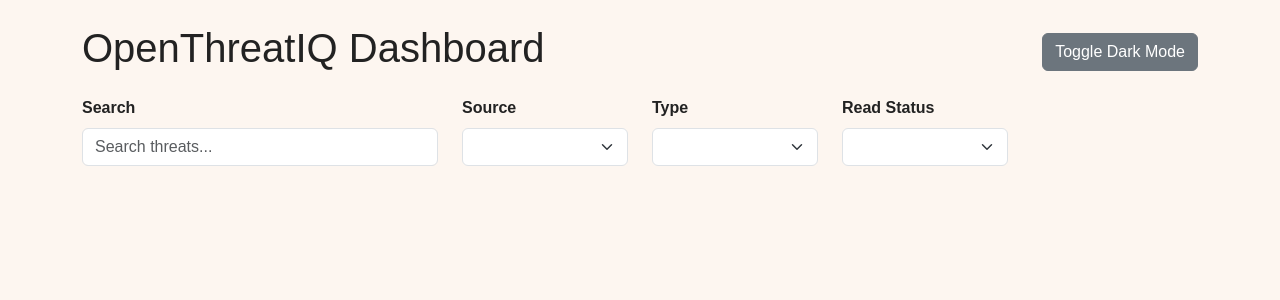
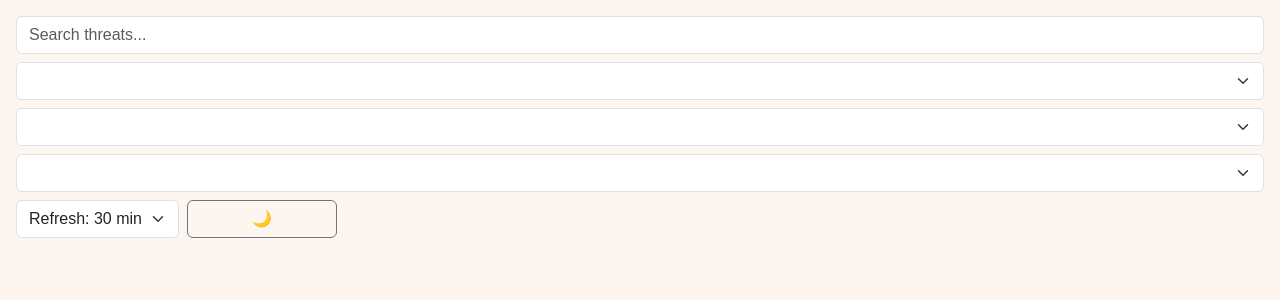
Before and after one commit to ashankobewatta/OpenThreatIQ, a Flask app: page / in a window 1280 px wide. Shown: the top 300 px of the page. Run offline with Flask 3, Linux system fonts and the light colour scheme; data that the repository does not hold is empty.

Commit message:
Update index.html

```diff
--- a/backend/templates/index.html
+++ b/backend/templates/index.html
@@ -2,48 +2,38 @@
 <html lang="en">
 <head>
     <meta charset="UTF-8">
-    <title>OpenThreatIQ Dashboard</title>
+    <title>Threat Intelligence Dashboard</title>
+    <meta name="viewport" content="width=device-width, initial-scale=1">
+    <!-- Bootstrap CSS -->
     <link href="https://cdn.jsdelivr.net/npm/bootstrap@5.3.0/dist/css/bootstrap.min.css" rel="stylesheet">
-    <link rel="stylesheet" href="{{ url_for('static', filename='styles.css') }}">
+    <!-- Custom Styles -->
+    <link rel="stylesheet" href="/static/styles.css">
 </head>
 <body>
-<div class="container py-4">
-
-    <div class="d-flex justify-content-between align-items-center mb-3">
-        <h1>OpenThreatIQ Dashboard</h1>
-        <button id="dark-mode-toggle" class="btn btn-secondary">Toggle Dark Mode</button>
+<div class="container-fluid p-3">
+    <div class="d-flex flex-wrap align-items-center mb-3 gap-2">
+        <input type="text" id="search-input" class="form-control" placeholder="Search threats...">
+        <select id="source-filter" class="form-select"></select>
+        <select id="type-filter" class="form-select"></select>
+        <select id="read-filter" class="form-select"></select>
+        <select id="cache-interval" class="form-select" style="width:auto;">
+            <option value="5">Refresh: 5 min</option>
+            <option value="15">Refresh: 15 min</option>
+            <option value="30" selected>Refresh: 30 min</option>
+            <option value="60">Refresh: 1 hour</option>
+        </select>
+        <button id="dark-mode-toggle" class="btn btn-outline-secondary">🌙</button>
     </div>
-
-    <div class="row mb-3">
-        <div class="col-md-4 mb-2">
-            <label class="form-label">Search</label>
-            <input id="search-input" type="text" class="form-control" placeholder="Search threats...">
-        </div>
-        <div class="col-md-2 mb-2">
-            <label class="form-label">Source</label>
-            <select id="source-filter" class="form-select"></select>
-        </div>
-        <div class="col-md-2 mb-2">
-            <label class="form-label">Type</label>
-            <select id="type-filter" class="form-select"></select>
-        </div>
-        <div class="col-md-2 mb-2">
-            <label class="form-label">Read Status</label>
-            <select id="read-filter" class="form-select"></select>
-        </div>
-    </div>
-
-    <div id="threat-container"></div>
-
+    <div id="threat-container" class="row g-2"></div>
 </div>
 
-<!-- Modal for full description -->
+<!-- Modal -->
 <div class="modal fade" id="threatModal" tabindex="-1" aria-hidden="true">
-    <div class="modal-dialog modal-lg modal-dialog-scrollable">
+    <div class="modal-dialog modal-lg">
         <div class="modal-content">
             <div class="modal-header">
-                <h5 class="modal-title" id="modal-title"></h5>
-                <button type="button" class="btn-close" data-bs-dismiss="modal" aria-label="Close"></button>
+                <h5 id="modal-title" class="modal-title"></h5>
+                <button type="button" class="btn-close" data-bs-dismiss="modal"></button>
             </div>
             <div class="modal-body" id="modal-body"></div>
             <div class="modal-footer">
@@ -54,7 +44,8 @@
     </div>
 </div>
 
+<!-- Bootstrap JS + Main JS -->
 <script src="https://cdn.jsdelivr.net/npm/bootstrap@5.3.0/dist/js/bootstrap.bundle.min.js"></script>
-<script src="{{ url_for('static', filename='main.js') }}"></script>
+<script src="/static/main.js"></script>
 </body>
 </html>
```
